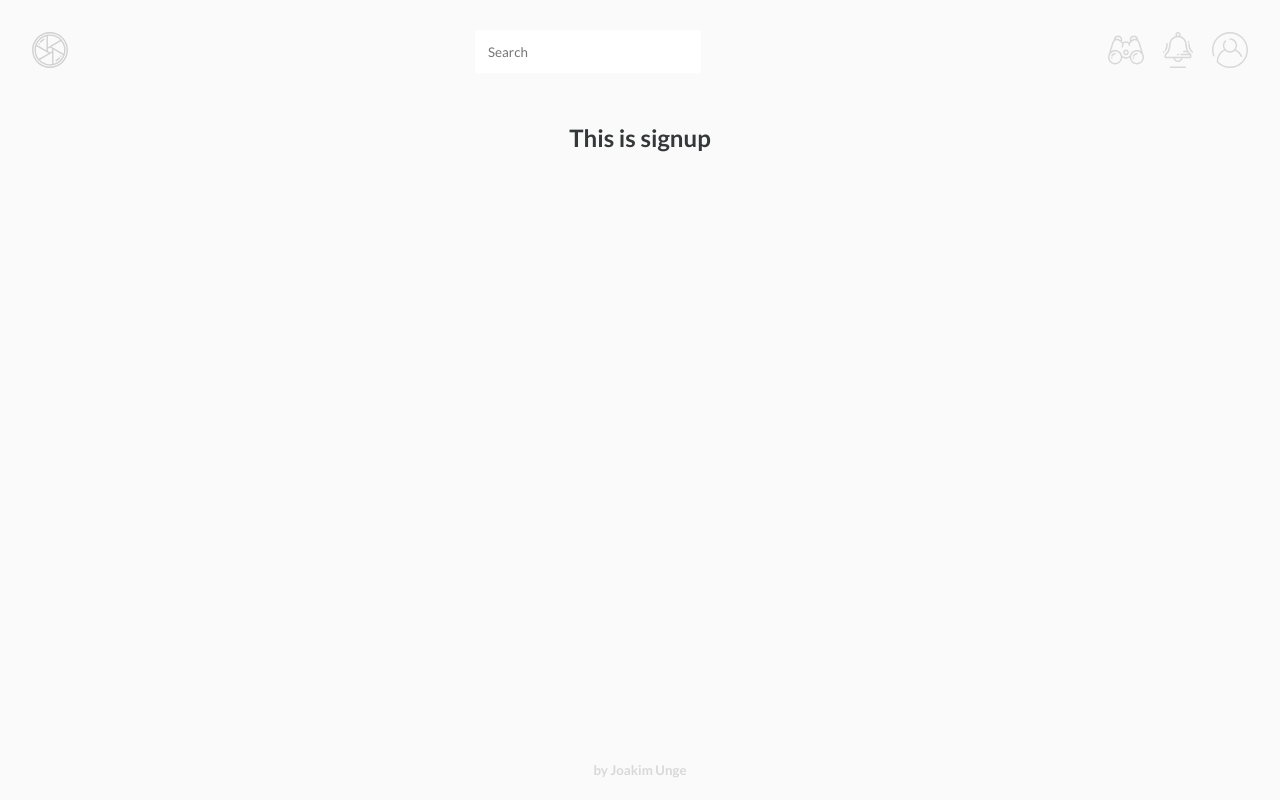
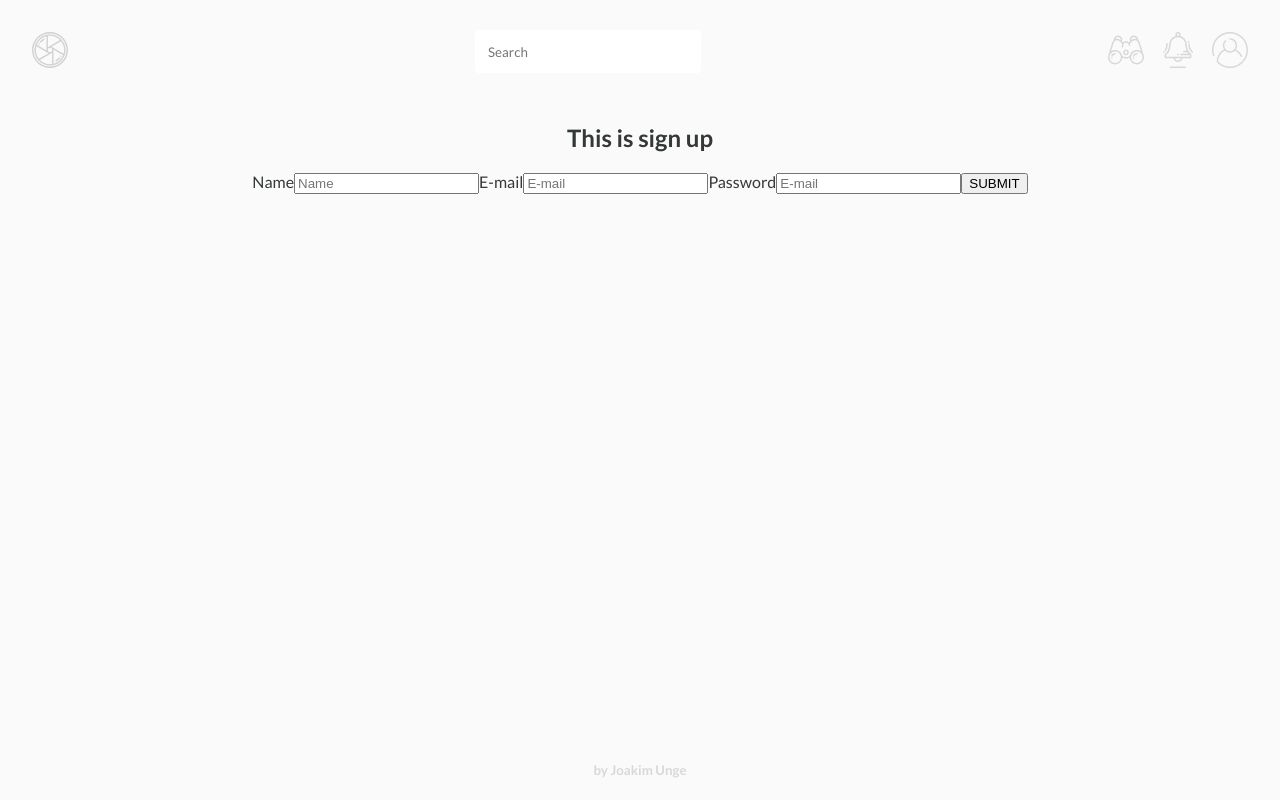
Before and after one commit to joakimunge/12-instagram-clone-joakimunge, a React (Create React App) app: page /signup in a window 1280 px wide. Built offline with nearby package versions, Linux system fonts and the light colour scheme.

Commit message:
Add rudimentary signup

```diff
--- a/src/containers/SignUpForm.js
+++ b/src/containers/SignUpForm.js
@@ -1,11 +1,57 @@
-import React from 'react';
+import React, { Component } from 'react';
 
-const SignUpForm = () => {
-	return (
-		<section className="App-signup">
-			<h2 className="App-signip">This is signup</h2>
-		</section>
-	)
+class SignUpForm extends Component {
+
+	constructor(props) {
+		super(props);
+		this.handleSubmit = this.handleSubmit.bind(this);
+		this.handleChange = this.handleChange.bind(this);
+		this.state = {email: '', password: ''}
+	}
+
+	handleSubmit(e) {
+		e.preventDefault();
+		const headers = new Headers();
+		headers.append('Content-Type', 'application/json');
+
+		const options = {
+			method: 'POST',
+			headers,
+			body: JSON.stringify(this.state)
+		};
+
+		const request = new Request('/auth/register', options);
+
+		fetch(request)
+			.then(res => res.json())
+			.then(res => console.log(res));
+	}
+
+	handleChange(e) {
+		const target = e.target
+		const name = target.name;
+		this.setState({
+			[name]: e.target.value
+		});
+	}
+
+	render() {
+		return(
+			<section className="App-signup">
+				<h2 className="App-signup">This is sign up</h2>
+				<form onSubmit={this.handleSubmit}>
+					<label>Name</label>
+					<input id="name" type="text" value={this.state.name} onChange={this.handleChange} placeholder="Name" />
+					<label>E-mail</label>
+					<input id="email" value={this.state.email} onChange={this.handleChange} type="text" name="email" placeholder="E-mail" />
+
+					<label>Password</label>
+					<input id="password" value={this.state.password} onChange={this.handleChange} type="password" name="password" placeholder="E-mail" />
+					<button type="submit">SUBMIT</button>
+				</form>
+			</section>
+		)
+	}
 }
 
 export default SignUpForm;
```
